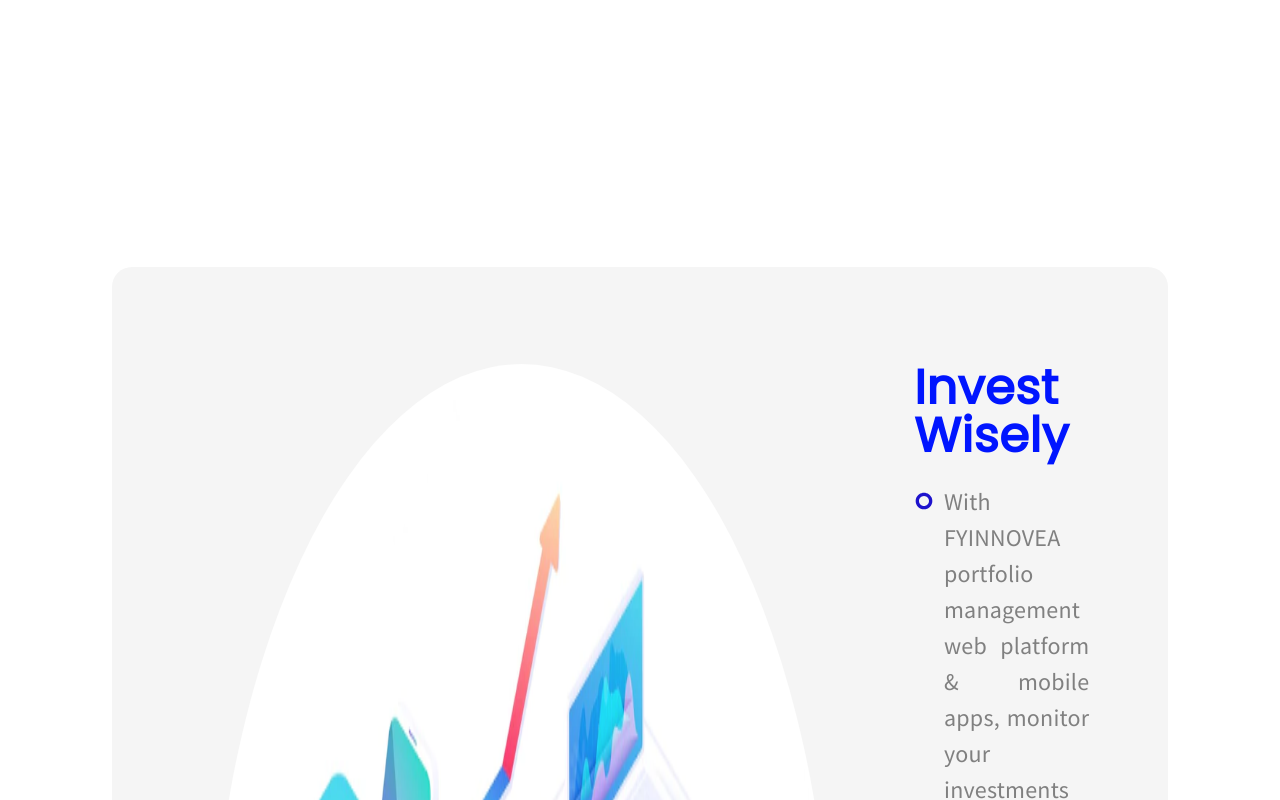
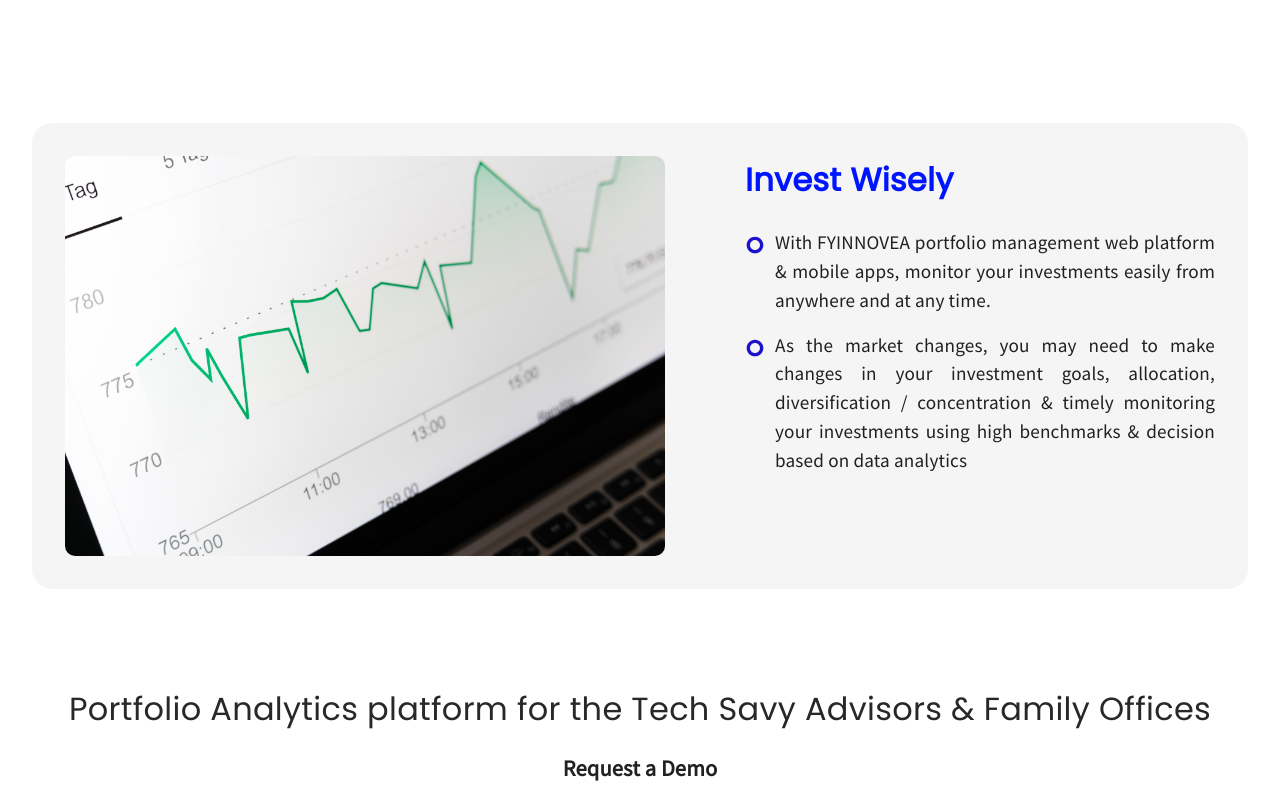
Before and after one commit to akbar061192/portfolio-analytics, a React (Create React App) app: page / in a window 1280 px wide. Shown: the part 520-1320 px from the top of the page. Built offline with nearby package versions, Linux system fonts and the light colour scheme.

Commit message:
portfolio analytics section

```diff
--- a/src/components/PortfolioAnalytics.js
+++ b/src/components/PortfolioAnalytics.js
@@ -1,6 +1,6 @@
 import React from 'react';
 import { Typography } from '@mui/material';
-import portfolioAnalytics from '../assets/analytics.png';
+import portfolioAnalytics from '../assets/portfolio_analytics.jpg';
 import TripOriginRoundedIcon from '@mui/icons-material/TripOriginRounded';
 
 const PortfolioAnalytics = () => {
@@ -10,19 +10,19 @@
         style={{
           display: 'flex',
           justifyContent: 'space-evenly',
-          padding: '6rem 6rem 5rem 6rem',
+          padding: '2rem',
           border: '1px solid transparent',
-          margin: '19rem 7rem 0 7rem',
+          margin: '10rem 2rem 3rem 2rem',
           borderRadius: '20px',
           background: 'whitesmoke',
         }}
       >
-        <img src={portfolioAnalytics} alt='analyticalLogo' style={{ borderRadius: '50%' }} />
+        <img src={portfolioAnalytics} alt='analyticalLogo' width={600} style={{ borderRadius: '10px' }} />
 
         <main style={{ marginLeft: '5rem' }}>
           <Typography
             marginBottom={'1.5rem'}
-            style={{ fontSize: '3rem', fontWeight: 'bold', fontFamily: 'Poppins', lineHeight: '48px', color: '#0015FF' }}
+            style={{ fontSize: '2rem', fontWeight: 'bold', fontFamily: 'Poppins', lineHeight: '48px', color: '#0015FF' }}
           >
             Invest Wisely
           </Typography>
@@ -31,8 +31,8 @@
 
             <Typography
               marginBottom={'1rem'}
-              style={{ fontSize: '1.5rem', fontWeight: '400', fontFamily: 'Source Sans Pro', textAlign: 'justify' }}
-              color='gray'
+              style={{ fontSize: '1.2rem', fontWeight: '400', fontFamily: 'Source Sans Pro', textAlign: 'justify' }}
+              // color='gray'
             >
               With FYINNOVEA portfolio management web platform &amp; mobile apps, monitor your investments easily from anywhere and at any
               time.
@@ -43,8 +43,8 @@
             <TripOriginRoundedIcon style={{ width: '20px', marginTop: '5px', marginRight: '10px', color: '#1d12cc' }} />
             <Typography
               marginBottom={'1rem'}
-              style={{ fontSize: '1.5rem', fontWeight: '400', fontFamily: 'Source Sans Pro', textAlign: 'justify' }}
-              color='gray'
+              style={{ fontSize: '1.2rem', fontWeight: '400', fontFamily: 'Source Sans Pro', textAlign: 'justify' }}
+              // color='gray'
             >
               As the market changes, you may need to make changes in your investment goals, allocation, diversification / concentration
               &amp; timely monitoring your investments using high benchmarks &amp; decision based on data analytics
```
